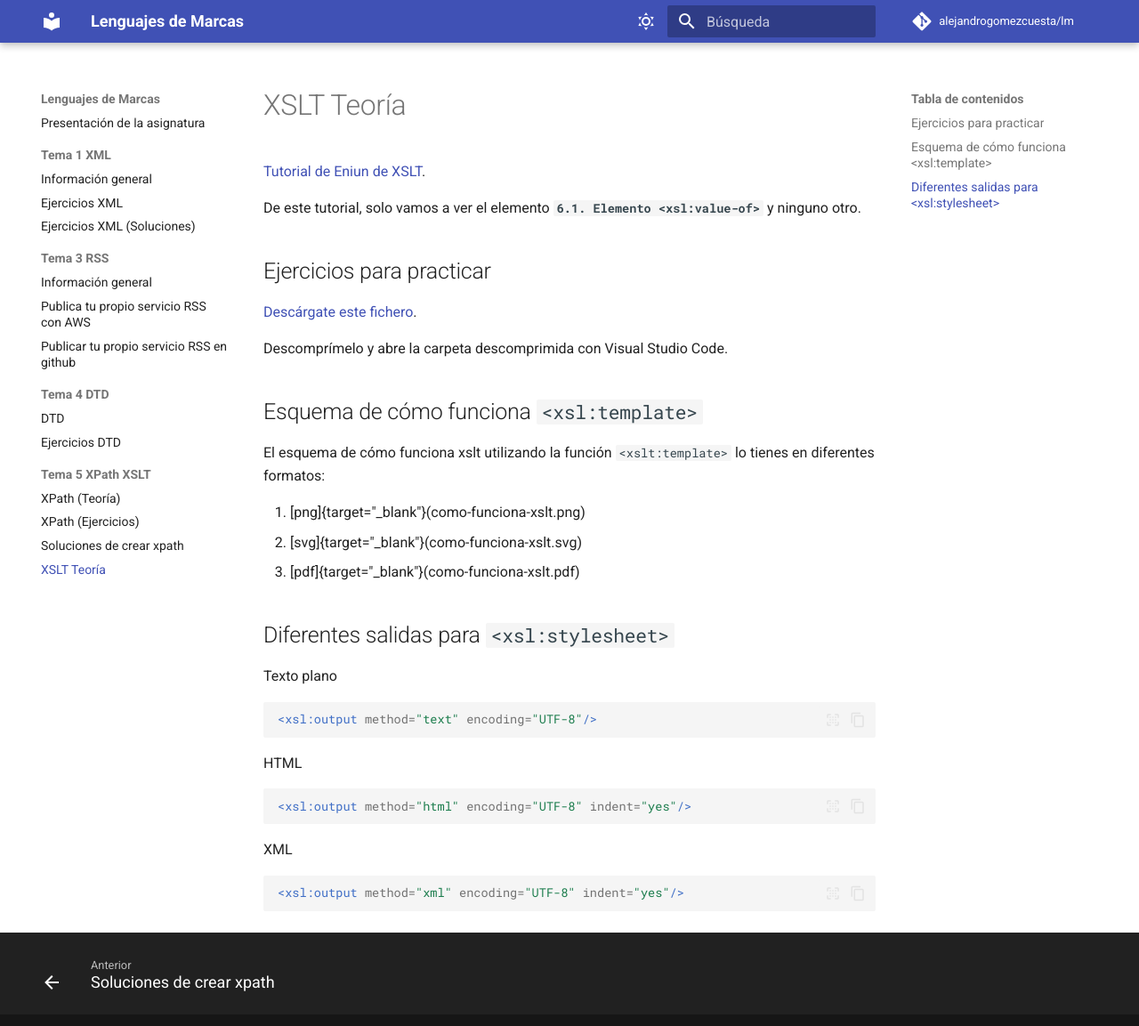
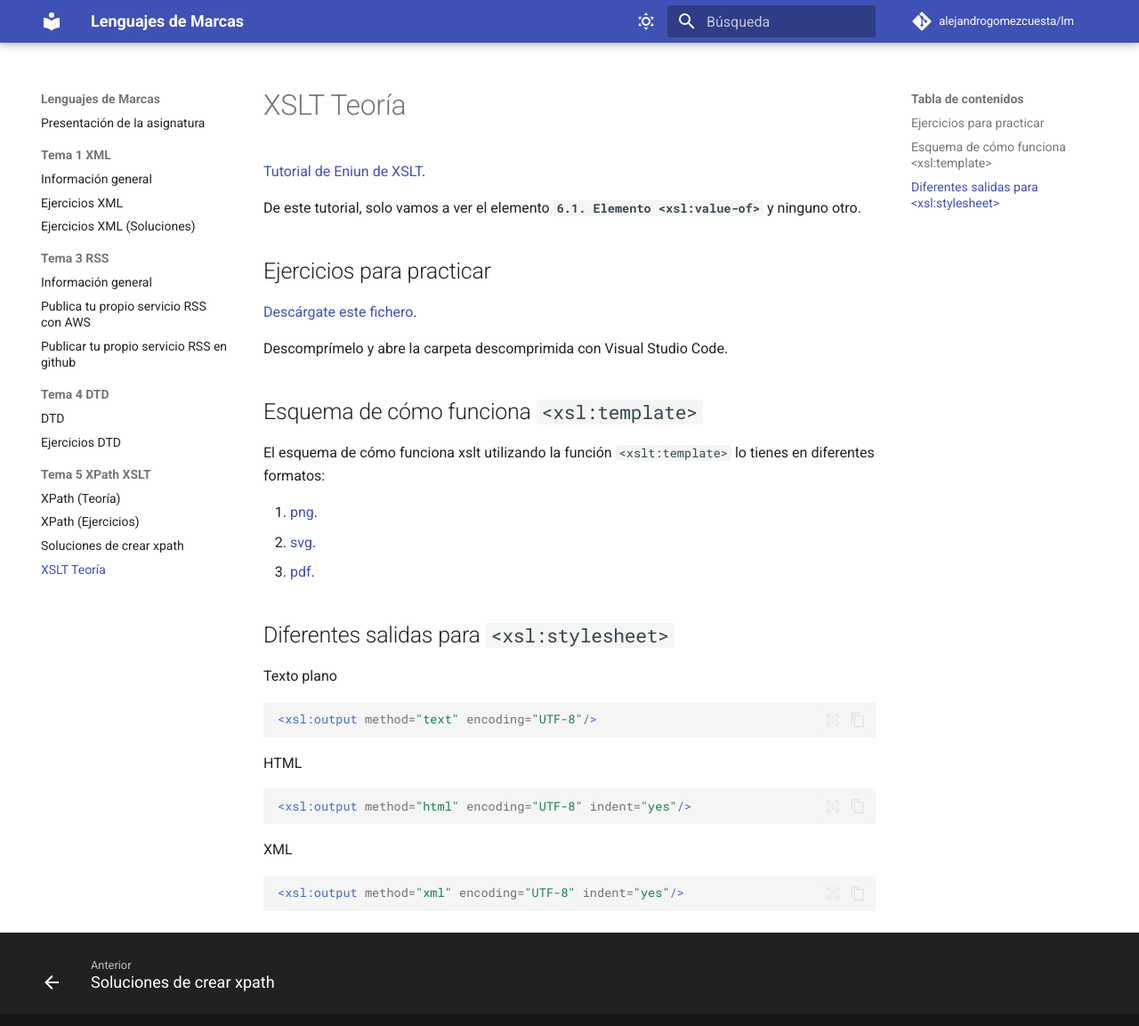
Before and after one commit to alejandrogomezcuesta/lm, an MkDocs documentation site: the page built from docs/Tema 5 XPath XSLT/04-xslt-teoria.md, in a window 1280 px wide and 1164 px high. Shown: the top 1153 px of the window at 89% size. Built offline with MkDocs 1.6.1 and Material for MkDocs 9.7.7, drawn with Linux system fonts in a browser that asks for light colours; comment, search, counter and statistics services are not loaded.

Commit message:
Arreglando los enlaces

```diff
--- a/docs/Tema 5 XPath XSLT/04-xslt-teoria.md
+++ b/docs/Tema 5 XPath XSLT/04-xslt-teoria.md
@@ -14,9 +14,10 @@ Descomprímelo y abre la carpeta descomprimida con Visual Studio Code.
 
 El esquema de cómo funciona xslt utilizando la función `<xslt:template>` lo tienes en diferentes formatos:
 
-1. [png]{target="_blank"}(como-funciona-xslt.png)
-2. [svg]{target="_blank"}(como-funciona-xslt.svg)
-3. [pdf]{target="_blank"}(como-funciona-xslt.pdf)
+
+1. [png](como-funciona-xslt.png){target="_blank"}.
+2. [svg](como-funciona-xslt.svg){target="_blank"}.
+3. [pdf](como-funciona-xslt.pdf){target="_blank"}.
 
 
 ## Diferentes salidas para `<xsl:stylesheet>`
```
